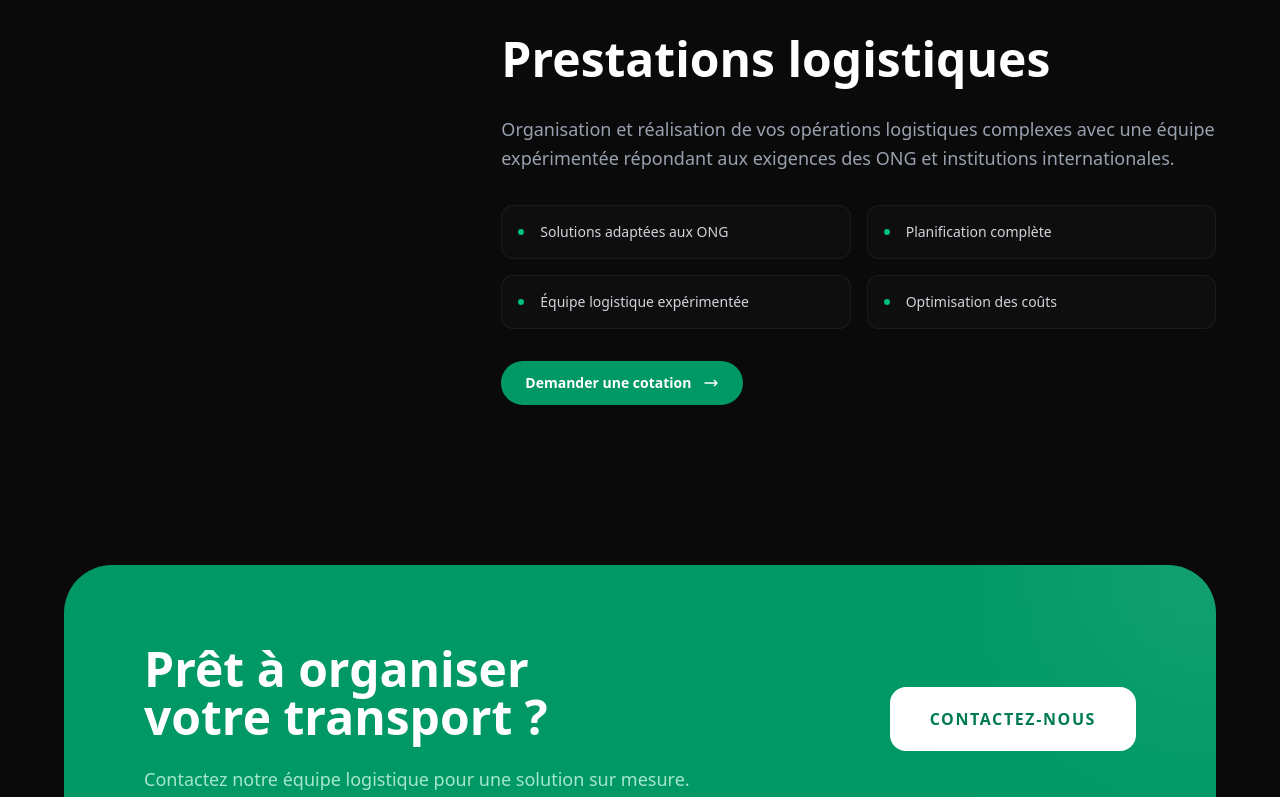
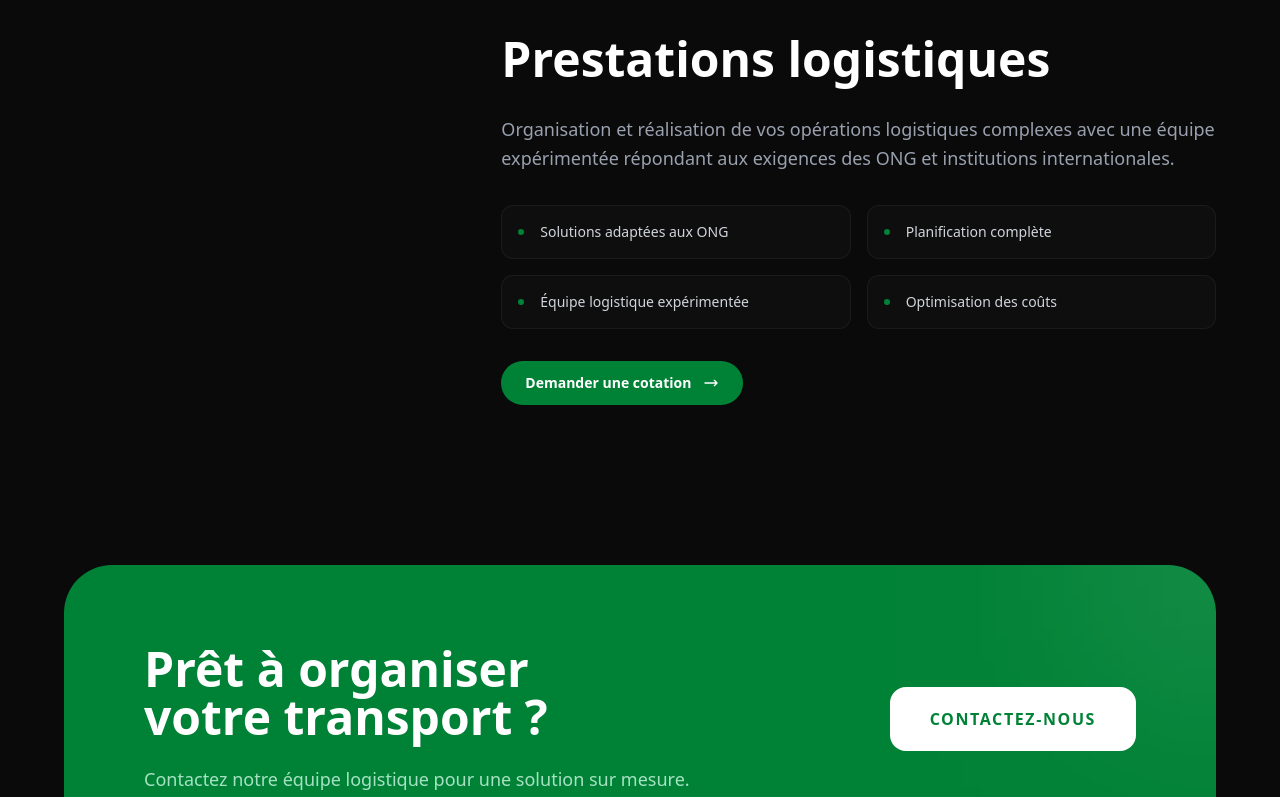
Before and after one commit to RolandAmini/Olidor.Sarl, a Next.js app: page /transport in a window 1280 px wide. Shown: the part 2000-2797 px from the top of the page. Built offline with nearby package versions, Linux system fonts and the light colour scheme.

Commit message:
change color

```diff
--- a/app/produits/page.tsx
+++ b/app/produits/page.tsx
@@ -20,7 +20,7 @@ export default function ProduitsPage() {
         <section className="max-w-7xl mx-auto mt-4 px-4 sm:px-6 lg:px-8 pt-16 pb-12">
           <div className="flex items-center gap-4 mb-10">
             <div className="h-px flex-1 bg-gray-200" />
-            <span className="bg-emerald-100 text-emerald-800 text-xs font-bold uppercase tracking-widest px-4 py-1.5 rounded-full">
+            <span className="bg-emerald-100 text-green-700 text-xs font-bold uppercase tracking-widest px-4 py-1.5 rounded-full">
               Production agroalimentaire
             </span>
             <div className="h-px flex-1 bg-gray-200" />
@@ -56,7 +56,7 @@ export default function ProduitsPage() {
         </section>
 
         {/* ─── CTA CONTACT ──────────────────────────────────────────────── */}
-        <section className="bg-emerald-800 py-16 px-6 text-center">
+        <section className="bg-green-700 py-16 px-6 text-center">
           <h2 className="text-2xl sm:text-3xl font-bold text-white mb-3">
             Besoin d'un produit spécifique ?
           </h2>
@@ -65,7 +65,7 @@ export default function ProduitsPage() {
           </p>
           <Link
             href="/contact"
-            className="inline-block bg-white text-emerald-800 font-bold py-3.5 px-8 rounded-full hover:bg-emerald-50 transition-colors duration-200"
+            className="inline-block bg-white text-green-700 font-bold py-3.5 px-8 rounded-full hover:bg-emerald-50 transition-colors duration-200"
           >
             Nous contacter
           </Link>
--- a/app/transport/page.tsx
+++ b/app/transport/page.tsx
@@ -59,7 +59,7 @@ export default function TransportPage() {
       <Navbar />
 
       {/* ── HERO SECTION ── */}
-      <section className="relative h-[90vh] min-h-[700px] flex items-end overflow-hidden">
+     <section className="relative h-[90vh] min-h-[700px] flex items-center overflow-hidden">
         <img
           src="/transmed.jpg"
           alt="Transport Olidor Sarl"
@@ -70,7 +70,7 @@ export default function TransportPage() {
         <div className="relative z-10 w-full max-w-7xl mx-auto px-6 sm:px-10 lg:px-16 pb-20">
 
 
-           <h1 className="text-5xl sm:text-6xl lg:text-8xl font-black leading-none mb-6 tracking-tight">
+           <h1 className="text-5xl sm:text-6xl  lg:text-8xl font-black leading-none mb-6 tracking-tight">
             Transport
             <br />
             <span className="text-green-700">&amp; Logistique</span>
@@ -99,7 +99,7 @@ export default function TransportPage() {
 
               {/* Contenu Droite */}
               <div className="space-y-8">
-                <h2 className="text-3xl sm:text-4xl lg:text-5xl font-bold group-hover:text-emerald-400 transition-colors">
+                <h2 className="text-3xl sm:text-4xl lg:text-5xl font-bold group-hover:text-green-700 transition-colors">
                   {service.title}
                 </h2>
                 <p className="text-gray-400 text-lg leading-relaxed max-w-3xl">
@@ -109,7 +109,7 @@ export default function TransportPage() {
                 <div className="grid grid-cols-1 md:grid-cols-2 gap-4">
                   {service.points.map((point, pIdx) => (
                     <div key={pIdx} className="flex items-center gap-4 bg-white/[0.02] border border-white/5 p-4 rounded-xl">
-                      <div className="w-1.5 h-1.5 bg-emerald-500 rounded-full" />
+                      <div className="w-1.5 h-1.5 bg-green-700 rounded-full" />
                       <span className="text-gray-300 text-sm font-medium">{point}</span>
                     </div>
                   ))}
@@ -117,7 +117,7 @@ export default function TransportPage() {
 
                 <Link
                   href="/cotation"
-                  className="inline-flex items-center gap-3 text-white bg-emerald-600 hover:bg-emerald-500 px-6 py-3 rounded-full transition-all text-sm font-bold"
+                  className="inline-flex items-center gap-3 text-white bg-green-700 hover:bg-green-600 px-6 py-3 rounded-full transition-all text-sm font-bold"
                 >
                   Demander une cotation
                   <svg className="w-4 h-4" fill="none" stroke="currentColor" viewBox="0 0 24 24">
@@ -132,7 +132,7 @@ export default function TransportPage() {
 
       {/* ── CTA FINAL ── */}
       <section className="px-6 sm:px-10 lg:px-16 pb-32">
-        <div className="max-w-7xl mx-auto rounded-[3rem] bg-emerald-600 p-12 sm:p-20 relative overflow-hidden">
+        <div className="max-w-7xl mx-auto rounded-[3rem] bg-green-700 p-12 sm:p-20 relative overflow-hidden">
           <div className="relative z-10 flex flex-col lg:flex-row items-center justify-between gap-12">
             <div className="text-center lg:text-left">
               <h2 className="text-4xl sm:text-5xl font-black text-white mb-6">
@@ -144,7 +144,7 @@ export default function TransportPage() {
             </div>
             <Link
               href="/cotation"
-              className="bg-white text-emerald-700 px-10 py-5 rounded-2xl font-black uppercase tracking-widest hover:scale-105 transition-transform"
+              className="bg-white text-green-700 px-10 py-5 rounded-2xl font-black uppercase tracking-widest hover:scale-105 transition-transform"
             >
               Contactez-nous
             </Link>
```
